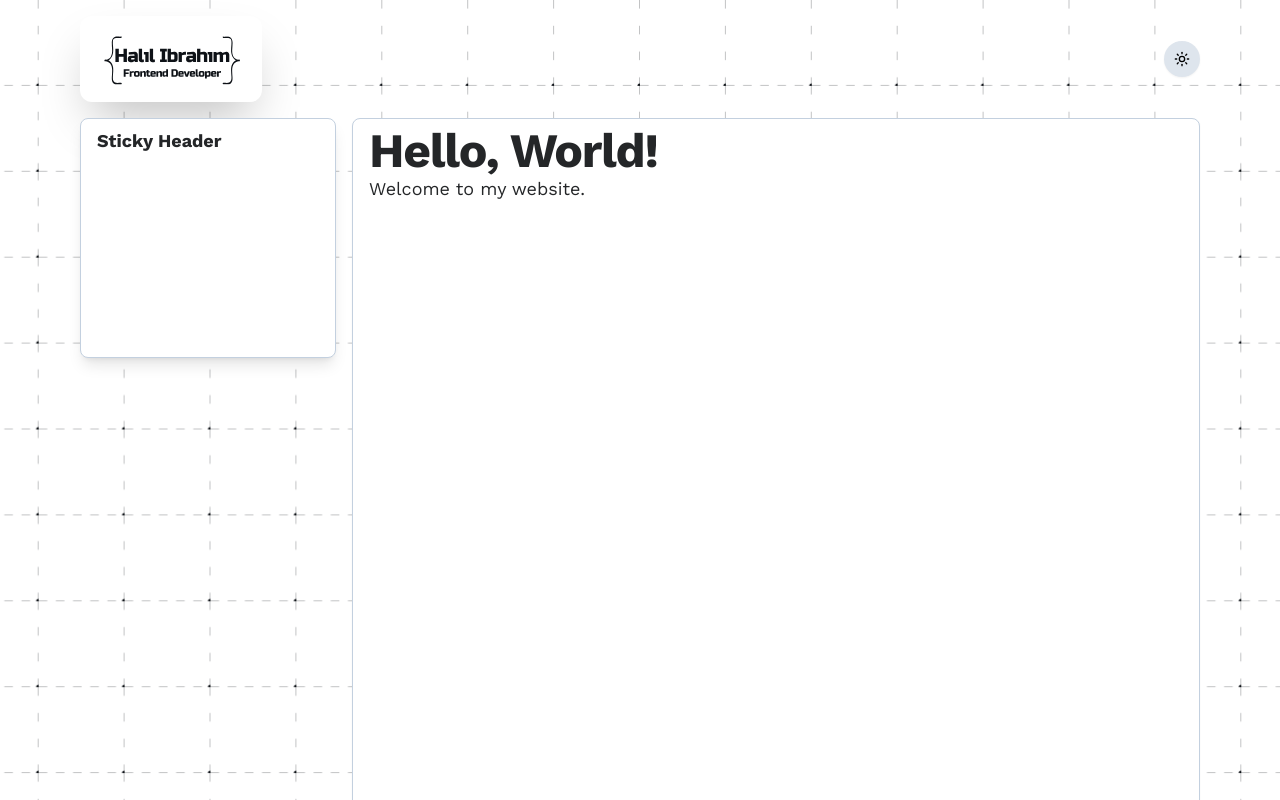
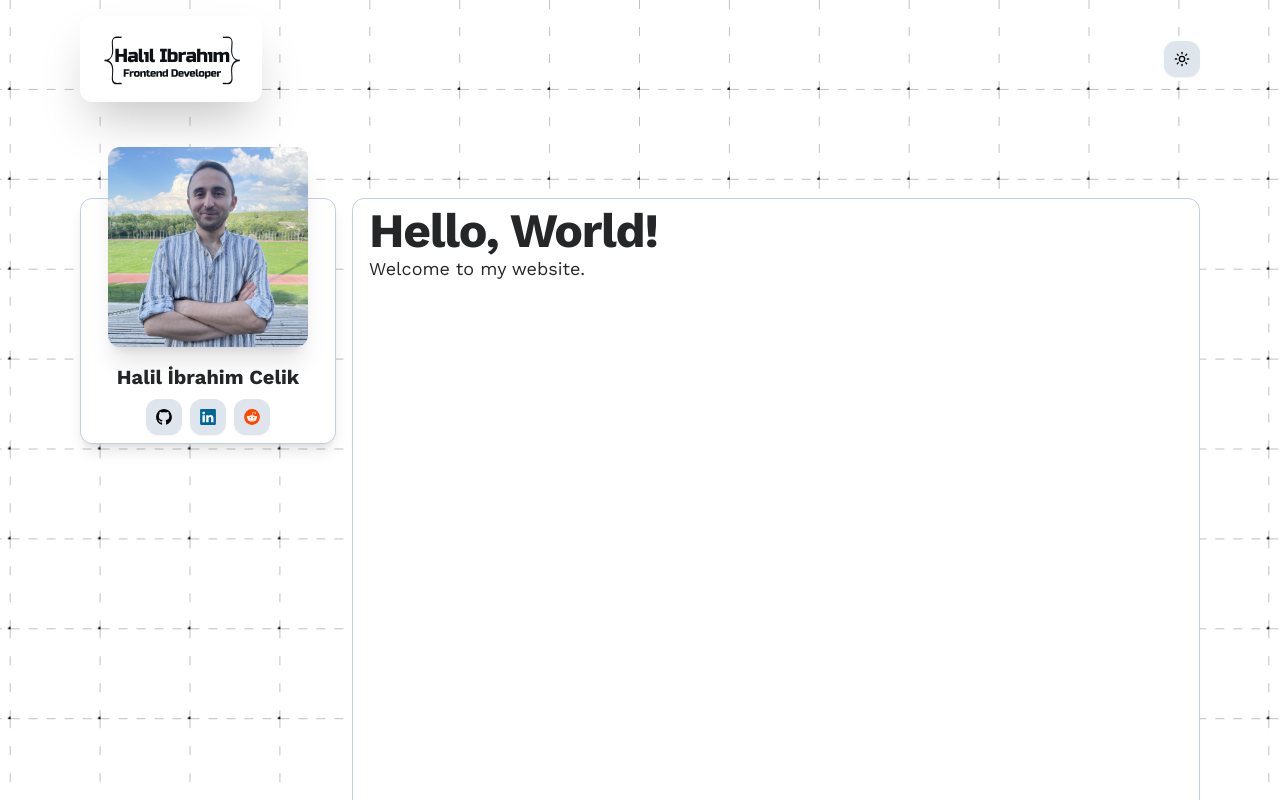
Before and after one commit to halilibrahimcelik/portfolio, a Next.js app: page / in a window 1280 px wide. Shown: the top 800 px of the page. Built offline with nearby package versions, Linux system fonts and the light colour scheme.

Commit message:
feat: add social media icons and enhance UI components with improved styles

```diff
--- a/src/app/(main)/layout.tsx
+++ b/src/app/(main)/layout.tsx
@@ -13,7 +13,7 @@ const MainLayout = ({ children }: { children: React.ReactNode }) => {
           <ThemeToggle />
         </div>
       </div>
-      <div className='flex gap-4  relative  min-h-[200vh]'>
+      <div className='flex gap-4  mt-20 relative  min-h-[200vh]'>
         <StickyHeader />
         <Card asChild className='flex-grow '>
           <main>{children}</main>
--- a/src/components/ThemeToggle/index.tsx
+++ b/src/components/ThemeToggle/index.tsx
@@ -35,7 +35,7 @@ const ThemeToggle: React.FC = () => {
       <Tooltip>
         <TooltipTrigger asChild>
           <Button
-            className='rounded-full relative'
+            className='WS relative'
             onClick={() => setTheme(theme === 'dark' ? 'light' : 'dark')}
             variant='secondary'
             size='icon'
@@ -51,7 +51,7 @@ const ThemeToggle: React.FC = () => {
           </Button>
         </TooltipTrigger>
         <TooltipContent
-          className='rounded-full py-1 px-2'
+          className='rounded-xl py-1 px-2'
           side='right'
           sideOffset={4}
         >
--- a/src/components/header/StickyHeader.tsx
+++ b/src/components/header/StickyHeader.tsx
@@ -1,6 +1,13 @@
 'use client';
 import { useState, useEffect } from 'react';
 import { Card } from '../ui/card';
+import Image from 'next/image';
+import { Heading } from '../theme/typography';
+import Link from 'next/link';
+import { Button } from '../ui/button';
+import RedditIcon from '../icons/RedditIcon';
+import GithubIcon from '../icons/GithubIcon';
+import LinkedinIcon from '../icons/LinkedinIcon';
 
 const StickyHeader: React.FC = () => {
   const [isSticky, setIsSticky] = useState(false);
@@ -24,10 +31,62 @@ const StickyHeader: React.FC = () => {
         isSticky ? 'sticky top-20' : '  top-0'
       }`}
     >
-      <Card className={` shadow-lg  min-h-60 `}>
-        <div className='flex items-center justify-between'>
+      <Card className={`relative shadow-lg min-h-60 `}>
+        <div className='shadow-xl rounded-xl flex mx-auto w-fit relative mt-[-60px] overflow-hidden'>
+          <Image
+            className='object-cover aspect-square'
+            loading='lazy'
+            about='Halil Ibrahim'
+            width={200}
+            height={200}
+            src='/halil-ibrahim.jpg'
+            alt='logo'
+          />
+        </div>
+
+        <div className='flex mt-4 items-center justify-center'>
           <div>
-            <h1 className='text-lg font-bold'>Sticky Header</h1>
+            <Heading variant='h5' className='text-center font-bold'>
+              Halil İbrahim Celik
+            </Heading>
+            <div className='flex gap-2 justify-center mt-2'>
+              <Button asChild variant={'secondary'} size={'icon'}>
+                <Link
+                  aria-label='Github'
+                  about='Github'
+                  title='Github'
+                  href={'https://github.com/halilibrahimcelik/'}
+                  target='_blank'
+                  rel='noopener noreferrer'
+                >
+                  <GithubIcon width='60' height='60' />
+                </Link>
+              </Button>
+              <Button asChild variant={'secondary'} size={'icon'}>
+                <Link
+                  aria-label='Linkedin'
+                  about='Linkedin'
+                  title='Linkedin'
+                  href={'https://www.linkedin.com/in/halil-ibrahim-celik/'}
+                  target='_blank'
+                  rel='noopener noreferrer'
+                >
+                  <LinkedinIcon />
+                </Link>
+              </Button>
+              <Button asChild variant={'secondary'} size={'icon'}>
+                <Link
+                  aria-label='Reddit'
+                  about='Reddit'
+                  title='Reddit'
+                  href={'https://www.reddit.com/user/vaydaglar/'}
+                  target='_blank'
+                  rel='noopener noreferrer'
+                >
+                  <RedditIcon />
+                </Link>
+              </Button>
+            </div>
           </div>
         </div>
       </Card>
--- a/src/components/icons/BgIcon.tsx
+++ b/src/components/icons/BgIcon.tsx
@@ -40,7 +40,7 @@ const BgIcon: React.FC<BgIconProps> = ({
       <div className='fixed  top-0 left-0  bottom-0 w-full h-full bg-background-hex'>
         <div className='flex z-50  items-center justify-center w-full h-full '>
           <Loader
-            color='#fff'
+            color={COLOR_PALETTE.primary_light}
             width={75}
             height={75}
             className='animate-spin'
--- /dev/null
+++ b/src/components/icons/GithubIcon.tsx
@@ -0,0 +1,50 @@
+type Props = {
+  width?: string;
+  height?: string;
+};
+
+const GithubIcon = ({ width = '50', height = '50' }: Props) => {
+  return (
+    <>
+      <svg
+        xmlns='http://www.w3.org/2000/svg'
+        width={width}
+        height={height}
+        viewBox='0 0 256 256'
+        xmlSpace='preserve'
+      >
+        <g
+          style={{
+            stroke: 'none',
+            strokeWidth: 0,
+            strokeDasharray: 'none',
+            strokeLinecap: 'butt',
+            strokeLinejoin: 'miter',
+            strokeMiterlimit: 10,
+            fill: 'none',
+            fillRule: 'nonzero',
+            opacity: 1,
+          }}
+        >
+          <path
+            d='M45 0C20.147 0 0 20.467 0 45.714 0 67.034 14.367 84.944 33.802 90c-.013-5.283-.03-11.763-.04-13.782-12.986 2.869-15.726-5.595-15.726-5.595-2.123-5.481-5.183-6.939-5.183-6.939-4.236-2.943.319-2.883.319-2.883 4.687.334 7.156 4.887 7.156 4.887 4.163 7.249 10.92 5.153 13.584 3.942.419-3.064 1.628-5.157 2.964-6.341-10.368-1.199-21.268-5.265-21.268-23.435 0-5.177 1.824-9.407 4.81-12.728-.485-1.195-2.083-6.018.452-12.55 0 0 3.92-1.274 12.84 4.861 3.724-1.051 7.717-1.578 11.684-1.596 3.967.018 7.963.545 11.694 1.596 8.91-6.135 12.824-4.861 12.824-4.861 2.541 6.532.943 11.355.458 12.55 2.993 3.321 4.804 7.551 4.804 12.728 0 18.214-10.92 22.223-21.315 23.398 1.674 1.472 3.166 4.357 3.166 8.781 0 3.513-.016 11.601-.031 17.74C76.021 84.439 90 66.74 90 45.714 90 20.467 69.853 0 45 0'
+            style={{
+              stroke: 'none',
+              strokeWidth: 1,
+              strokeDasharray: 'none',
+              strokeLinecap: 'butt',
+              strokeLinejoin: 'miter',
+              strokeMiterlimit: 10,
+              fill: '#000',
+              fillRule: 'nonzero',
+              opacity: 1,
+            }}
+            transform='translate(1.407 1.407)scale(2.81)'
+          />
+        </g>
+      </svg>
+    </>
+  );
+};
+
+export default GithubIcon;
--- /dev/null
+++ b/src/components/icons/LinkedinIcon.tsx
@@ -0,0 +1,65 @@
+type Props = {
+  width?: string;
+  height?: string;
+};
+
+const LinkedinIcon = ({ width = '50', height = '50' }: Props) => {
+  return (
+    <>
+      <svg
+        xmlns='http://www.w3.org/2000/svg'
+        width={width}
+        height={height}
+        viewBox='0 0 256 256'
+        xmlSpace='preserve'
+      >
+        <g
+          style={{
+            stroke: 'none',
+            strokeWidth: 0,
+            strokeDasharray: 'none',
+            strokeLinecap: 'butt',
+            strokeLinejoin: 'miter',
+            strokeMiterlimit: 10,
+            fill: 'none',
+            fillRule: 'nonzero',
+            opacity: 1,
+          }}
+        >
+          <path
+            d='M0 6.447C0 2.887 2.978 0 6.651 0h76.698C87.022 0 90 2.887 90 6.447v77.106C90 87.114 87.022 90 83.349 90H6.651C2.978 90 0 87.114 0 83.553z'
+            style={{
+              stroke: 'none',
+              strokeWidth: 1,
+              strokeDasharray: 'none',
+              strokeLinecap: 'butt',
+              strokeLinejoin: 'miter',
+              strokeMiterlimit: 10,
+              fill: '#069',
+              fillRule: 'nonzero',
+              opacity: 1,
+            }}
+            transform='translate(1.407 1.407)scale(2.81)'
+          />
+          <path
+            d='M20.485 29.151c4.74 0 7.691-3.121 7.691-7.021-.088-3.988-2.95-7.022-7.601-7.022s-7.69 3.034-7.69 7.022c0 3.9 2.95 7.021 7.512 7.021zm6.797 46.188v-40.64H13.688v40.64zm7.522 0h13.594V52.644c0-1.215.088-2.428.447-3.296.983-2.427 3.219-4.94 6.975-4.94 4.919 0 6.887 3.727 6.887 9.19v21.741h13.592V52.037c0-12.483-6.706-18.291-15.65-18.291-7.333 0-10.553 4.073-12.342 6.847h.091v-5.894H34.804c.178 3.814 0 40.64 0 40.64'
+            style={{
+              stroke: 'none',
+              strokeWidth: 1,
+              strokeDasharray: 'none',
+              strokeLinecap: 'butt',
+              strokeLinejoin: 'miter',
+              strokeMiterlimit: 10,
+              fill: '#fff',
+              fillRule: 'nonzero',
+              opacity: 1,
+            }}
+            transform='translate(1.407 1.407)scale(2.81)'
+          />
+        </g>
+      </svg>
+    </>
+  );
+};
+
+export default LinkedinIcon;
--- /dev/null
+++ b/src/components/icons/RedditIcon.tsx
@@ -0,0 +1,66 @@
+type Props = {
+  width?: string;
+  height?: string;
+};
+
+const RedditIcon = ({ width = '50', height = '50' }: Props) => {
+  return (
+    <>
+      <svg
+        xmlns='http://www.w3.org/2000/svg'
+        width={width}
+        height={height}
+        viewBox={'0 0 256 256'}
+        xmlSpace='preserve'
+      >
+        <g
+          style={{
+            stroke: 'none',
+            strokeWidth: 0,
+            strokeDasharray: 'none',
+            strokeLinecap: 'butt',
+            strokeLinejoin: 'miter',
+            strokeMiterlimit: 10,
+            fill: 'none',
+            fillRule: 'nonzero',
+            opacity: 1,
+          }}
+          transform='translate(1.407 1.407)scale(2.81)'
+        >
+          <circle
+            cx={45}
+            cy={45}
+            r={45}
+            style={{
+              stroke: 'none',
+              strokeWidth: 1,
+              strokeDasharray: 'none',
+              strokeLinecap: 'butt',
+              strokeLinejoin: 'miter',
+              strokeMiterlimit: 10,
+              fill: '#ff4500',
+              fillRule: 'nonzero',
+              opacity: 1,
+            }}
+          />
+          <path
+            d='M75.011 45c-.134-3.624-3.177-6.454-6.812-6.331a6.6 6.6 0 0 0-4.306 1.823 32 32 0 0 0-17.327-5.537l2.919-14.038 9.631 2.025a4.497 4.497 0 0 0 4.955 3.993c2.472-.268 4.262-2.483 3.993-4.955s-2.483-4.262-4.955-3.993a4.45 4.45 0 0 0-3.4 2.204L48.68 17.987a1.395 1.395 0 0 0-1.667 1.063v.022l-3.322 15.615a32.24 32.24 0 0 0-17.55 5.537 6.56 6.56 0 0 0-9.284.291 6.56 6.56 0 0 0 .291 9.284 6.4 6.4 0 0 0 1.767 1.186q-.068.99 0 1.98c0 10.078 11.745 18.277 26.23 18.277s26.23-8.188 26.23-18.277q.067-.99 0-1.98A6.57 6.57 0 0 0 75.011 45m-45 4.508A4.517 4.517 0 0 1 34.519 45c2.483 0 4.508 2.025 4.508 4.508s-2.025 4.508-4.508 4.508c-2.494-.023-4.508-2.025-4.508-4.508m26.141 12.55v-.179a17.28 17.28 0 0 1-11.119 3.468 17.28 17.28 0 0 1-11.119-3.468 1.215 1.215 0 0 1 1.712-1.711 14.7 14.7 0 0 0 9.362 2.83 14.8 14.8 0 0 0 9.407-2.74 1.267 1.267 0 0 1 1.779.022c.481.492.47 1.297-.022 1.778m-.615-7.718h-.224l.034-.168c-2.483 0-4.508-2.025-4.508-4.508s2.025-4.508 4.508-4.508 4.508 2.025 4.508 4.508a4.5 4.5 0 0 1-4.318 4.676'
+            style={{
+              stroke: 'none',
+              strokeWidth: 1,
+              strokeDasharray: 'none',
+              strokeLinecap: 'butt',
+              strokeLinejoin: 'miter',
+              strokeMiterlimit: 10,
+              fill: '#fff',
+              fillRule: 'nonzero',
+              opacity: 1,
+            }}
+          />
+        </g>
+      </svg>
+    </>
+  );
+};
+
+export default RedditIcon;
--- a/src/components/ui/button.tsx
+++ b/src/components/ui/button.tsx
@@ -1,57 +1,57 @@
-import * as React from "react"
-import { Slot } from "@radix-ui/react-slot"
-import { cva, type VariantProps } from "class-variance-authority"
+import * as React from 'react';
+import { Slot } from '@radix-ui/react-slot';
+import { cva, type VariantProps } from 'class-variance-authority';
 
-import { cn } from "@/lib/utils"
+import { cn } from '@/lib/utils';
 
 const buttonVariants = cva(
-  "inline-flex items-center justify-center gap-2 whitespace-nowrap rounded-md text-sm font-medium transition-colors focus-visible:outline-none focus-visible:ring-1 focus-visible:ring-ring disabled:pointer-events-none disabled:opacity-50 [&_svg]:pointer-events-none [&_svg]:size-4 [&_svg]:shrink-0",
+  'inline-flex items-center justify-center gap-2 whitespace-nowrap rounded-xl text-sm font-medium transition-colors focus-visible:outline-none focus-visible:ring-1 focus-visible:ring-ring disabled:pointer-events-none disabled:opacity-50 [&_svg]:pointer-events-none [&_svg]:size-4 [&_svg]:shrink-0',
   {
     variants: {
       variant: {
         default:
-          "bg-primary text-primary-foreground shadow hover:bg-primary/90",
+          'bg-primary text-primary-foreground shadow hover:bg-primary/90',
         destructive:
-          "bg-destructive text-destructive-foreground shadow-sm hover:bg-destructive/90",
+          'bg-destructive text-destructive-foreground shadow-sm hover:bg-destructive/90',
         outline:
-          "border border-input bg-background shadow-sm hover:bg-accent hover:text-accent-foreground",
+          'border border-input bg-background shadow-sm hover:bg-accent hover:text-accent-foreground',
         secondary:
-          "bg-secondary text-secondary-foreground shadow-sm hover:bg-secondary/80",
-        ghost: "hover:bg-accent hover:text-accent-foreground",
-        link: "text-primary underline-offset-4 hover:underline",
+          'bg-secondary text-secondary-foreground shadow-sm hover:bg-secondary/80',
+        ghost: 'hover:bg-accent hover:text-accent-foreground',
+        link: 'text-primary underline-offset-4 hover:underline',
       },
       size: {
-        default: "h-9 px-4 py-2",
-        sm: "h-8 rounded-md px-3 text-xs",
-        lg: "h-10 rounded-md px-8",
-        icon: "h-9 w-9",
+        default: 'h-9 px-4 py-2',
+        sm: 'h-8 rounded-md px-3 text-xs',
+        lg: 'h-10 rounded-md px-8',
+        icon: 'h-9 w-9',
       },
     },
     defaultVariants: {
-      variant: "default",
-      size: "default",
+      variant: 'default',
+      size: 'default',
     },
   }
-)
+);
 
 export interface ButtonProps
   extends React.ButtonHTMLAttributes<HTMLButtonElement>,
     VariantProps<typeof buttonVariants> {
-  asChild?: boolean
+  asChild?: boolean;
 }
 
 const Button = React.forwardRef<HTMLButtonElement, ButtonProps>(
   ({ className, variant, size, asChild = false, ...props }, ref) => {
-    const Comp = asChild ? Slot : "button"
+    const Comp = asChild ? Slot : 'button';
     return (
       <Comp
         className={cn(buttonVariants({ variant, size, className }))}
         ref={ref}
         {...props}
       />
-    )
+    );
   }
-)
-Button.displayName = "Button"
+);
+Button.displayName = 'Button';
 
-export { Button, buttonVariants }
+export { Button, buttonVariants };
--- a/src/components/ui/card.tsx
+++ b/src/components/ui/card.tsx
@@ -12,7 +12,7 @@ const Card = React.forwardRef<
     <Comp
       ref={ref}
       className={cn(
-        'rounded-lg border bg-card text-card-foreground shadow-sm px-4 py-2',
+        'rounded-xl border bg-card text-card-foreground shadow-sm px-4 py-2',
         className
       )}
       {...props}
--- a/src/components/ui/tooltip.tsx
+++ b/src/components/ui/tooltip.tsx
@@ -20,7 +20,7 @@ const TooltipContent = React.forwardRef<
       ref={ref}
       sideOffset={sideOffset}
       className={cn(
-        'z-[1000] overflow-hidden rounded-lg bg-primary px-3 py-1.5 text-xs text-primary-foreground animate-in fade-in-0 zoom-in-95 data-[state=closed]:animate-out data-[state=closed]:fade-out-0 data-[state=closed]:zoom-out-95 data-[side=bottom]:slide-in-from-bottom-2 data-[side=left]:slide-in-from-right-2 data-[side=right]:slide-in-from-left-2 data-[side=top]:slide-in-from-bottom-2',
+        'z-[1000] overflow-hidden rounded-xl bg-primary px-3 py-1.5 text-xs text-primary-foreground animate-in fade-in-0 zoom-in-95 data-[state=closed]:animate-out data-[state=closed]:fade-out-0 data-[state=closed]:zoom-out-95 data-[side=bottom]:slide-in-from-bottom-2 data-[side=left]:slide-in-from-right-2 data-[side=right]:slide-in-from-left-2 data-[side=top]:slide-in-from-bottom-2',
         className
       )}
       {...props}
```
Also changed, not shown: public/halil-ibrahim.jpg (added).
